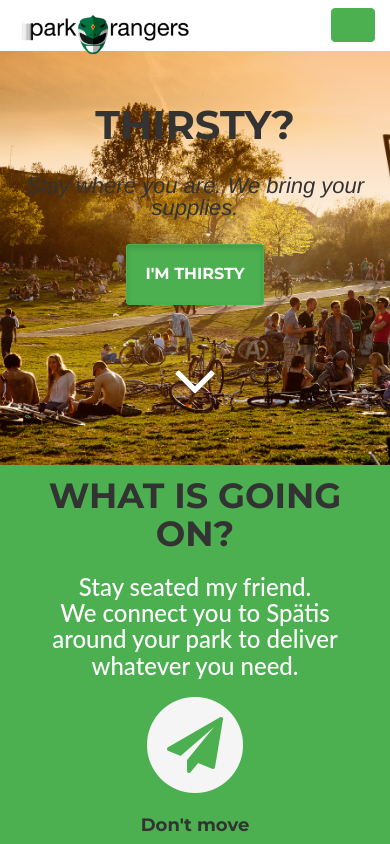
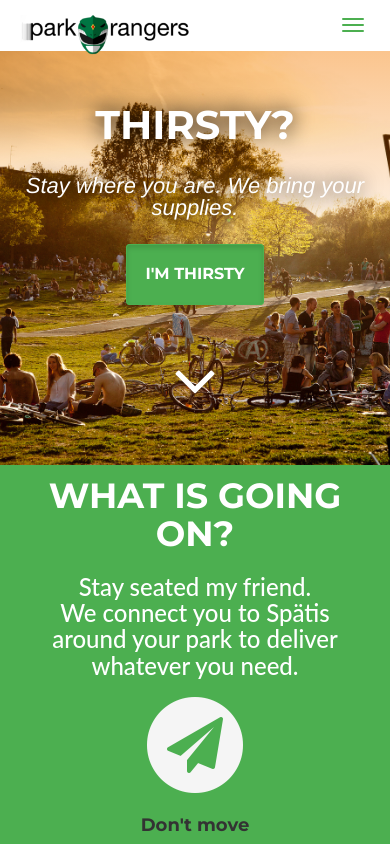
Before and after one commit to jjjhammer/parkrangers, a plain HTML site: page index.html in a window 390 px wide. Shown: the top 844 px of the page. Drawn offline with nearby package versions, Linux system fonts and the light colour scheme; a script that the page names is missing; files whose address does not match are found by name; a web font is replaced by a local one.

Commit message:
parkrangers small fixes

```diff
--- a/css/agency.css
+++ b/css/agency.css
@@ -7,6 +7,7 @@
 body {
     overflow-x: hidden;
     font-family: "lato","Helvetica Neue",Helvetica,Arial,sans-serif;
+
 }
 
 
@@ -17,6 +18,8 @@ body {
 
 .text-primary {
     color: #999;
+
+
 }
 
 p {
@@ -81,7 +84,7 @@ h6 {
     font-family: Montserrat,"Helvetica Neue",Helvetica,Arial,sans-serif;
     font-weight: 700;
     word-spacing: 0em;
-
+        color: #fff;
 }
 
 h4.stories {
@@ -262,8 +265,8 @@ fieldset[disabled] .btn-xl.active {
 }
 
 .navbar-default .navbar-toggle {
-    border-color: #4CAF50;
-    background-color: #4CAF50;
+    border-color: #fff;
+    background-color: #fff;
 }
 
 .navbar-default .navbar-toggle .icon-bar {
@@ -355,6 +358,7 @@ header {
 header .intro-text {
     padding-top: 100px;
     padding-bottom: 50px;
+            color: #fff;
 }
 
 
@@ -364,6 +368,7 @@ header .intro-text .intro-lead-in {
     font-size: 22px;
     font-style: italic;
     line-height: 22px;
+            text-shadow: 0px 0px 20px #000;
 
 }
 
@@ -374,6 +379,8 @@ header .intro-text .intro-heading {
     font-size: 40px;
     font-weight: 700;
     line-height: 50px;
+            text-shadow: 0px 0px 20px #000;
+
 }
 
 header .thankyou-text {
--- a/index.html
+++ b/index.html
@@ -624,10 +624,11 @@
                             <li>
                                 <a href="#modalimprint" data-toggle="modal">Impressum</a>
                             </li>
-
+<!--
                                                         <li>
-                                <a href="#modalbuy" data-toggle="modal" class="visible-xs" onClick="_gaq.push(['_trackEvent', 'CTAs', 'click', 'footer buy button']);">Looking to buy?</a>
+                                <a href="#modalbuy" data-toggle="modal" class="visible-xs" onClick="_gaq.push(['_trackEvent', 'CTAs', 'click', 'footer buy button']);">Any Questions?</a>
                             </li>
+-->
                         </ul>
 
                     </div>
```
